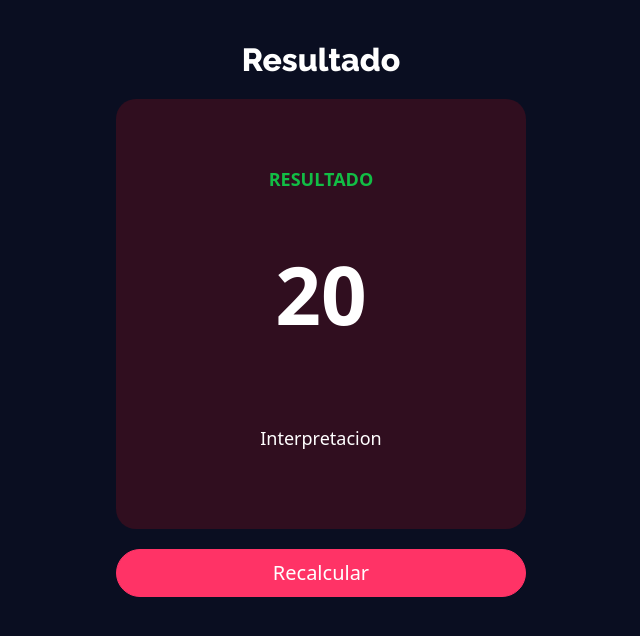
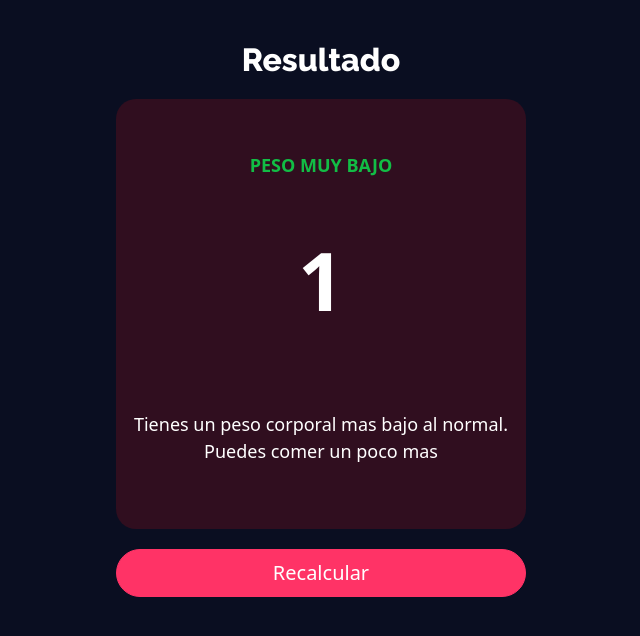
Before and after one commit to BROROZCO/Angular-Calculadora-IMC, an Angular app: page /resultado/1 in a window 1280 px wide. Shown: the top 636 px of the page, without its empty margins (319-959 px from the left). Built offline with nearby package versions, Linux system fonts and the light colour scheme.

Commit message:
Proyecto Listo

```diff
--- a/src/app/components/resultado/resultado.component.css
+++ b/src/app/components/resultado/resultado.component.css
@@ -24,4 +24,5 @@
 
     margin: 10px;
     font-size: 18px;
+    text-align: center;
 }
--- a/src/app/components/resultado/resultado.component.html
+++ b/src/app/components/resultado/resultado.component.html
@@ -6,9 +6,9 @@
                 <div class="fondoItem">
 
                     <div class="contenedor">
-                        <p class="resultado">Resultado</p>
-                        <p class="estiloNumero">20</p>
-                        <p class="interpretacion">Interpretacion</p>
+                        <p class="resultado">{{ resultado_ }}</p>
+                        <p class="estiloNumero">{{bmi}}</p>
+                        <p class="interpretacion">{{interpretacion_}}</p>
                     </div>
 
                 </div>
--- a/src/app/components/resultado/resultado.component.ts
+++ b/src/app/components/resultado/resultado.component.ts
@@ -1,4 +1,5 @@
 import { Component, OnInit } from '@angular/core';
+import { ActivatedRoute } from '@angular/router';
 
 @Component({
   selector: 'app-resultado',
@@ -7,9 +8,42 @@ import { Component, OnInit } from '@angular/core';
 })
 export class ResultadoComponent implements OnInit {
 
-  constructor() { }
+  bmi: number;
+  resultado_: string;
+  interpretacion_: string;
+
+  constructor(private route: ActivatedRoute) {
+    // console.log(route.snapshot.paramMap.get('valor'));
+
+    this.resultado_ = '';
+    this.interpretacion_ = "";
+    this.bmi = +route.snapshot.paramMap.get('valor')!;
+
+   }
 
   ngOnInit(): void {
+    // Metodo llamada cuando se inicializa el componetente. inicio de vida del componeten
+    this.getResultado();
+  }
+
+  getResultado(){
+
+    if( this.bmi >= 25)
+    {
+      this.resultado_ = "Exceso de peso";
+      this.interpretacion_ = "Tienes un peso corporal superior al normal. Intente hacer mas Ejercicio"
+    }
+    else if(this.bmi >= 18.5)
+    {
+      this.resultado_ = "Normal";
+      this.interpretacion_ = "Tienes un peso corporal normal. Buen trabajo!"
+    }
+    else
+    {
+      this.resultado_ = "Peso muy Bajo";
+      this.interpretacion_ = "Tienes un peso corporal mas bajo al normal. Puedes comer un poco mas"
+    }
+
   }
 
 }
```
